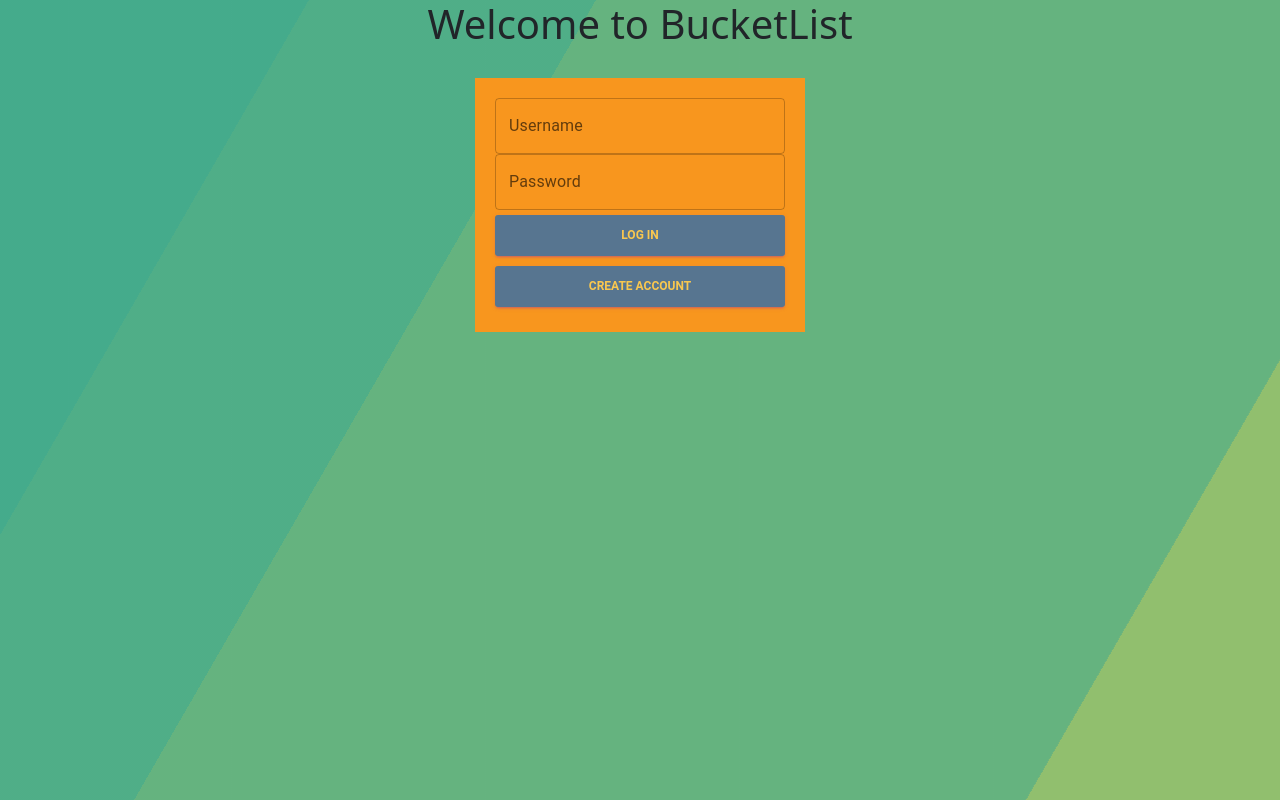
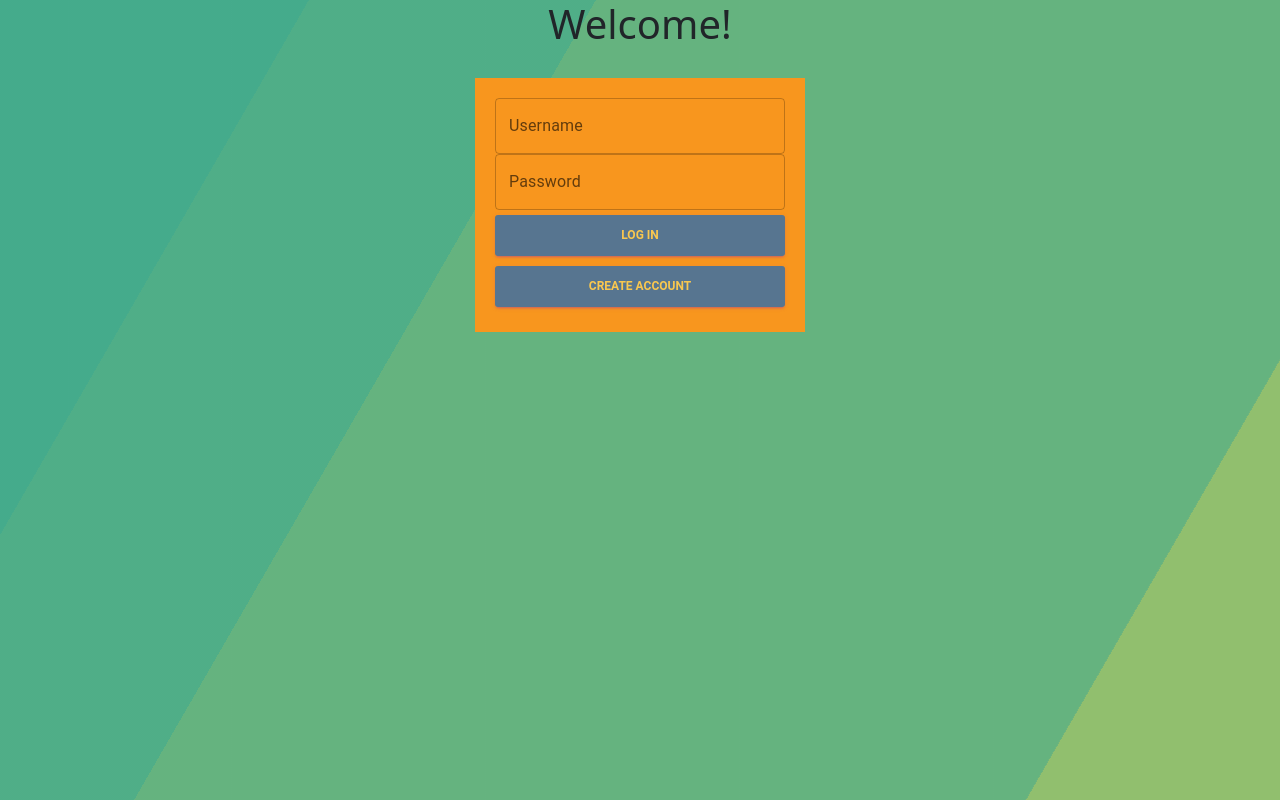
Before and after one commit to DavidServias/bucket-list-app, a Next.js app: page / in a window 1280 px wide. Built offline with nearby package versions, Linux system fonts and the light colour scheme; no server answers.

Commit message:
update heading

```diff
--- a/pages/index.js
+++ b/pages/index.js
@@ -112,7 +112,7 @@ class App extends React.Component  {
   render() {
     return (
       <div className={styles} >
-        <h1 className={styles.heading}>Welcome to BucketList</h1>
+        <h1 className={styles.heading}>Welcome!</h1>
           <AnimatedBackground/>
         { (this.state.showLogin) ?
           (<LoginScreen
```
Also changed, not shown: src/apiCalls.js (+0 -9 lines).
